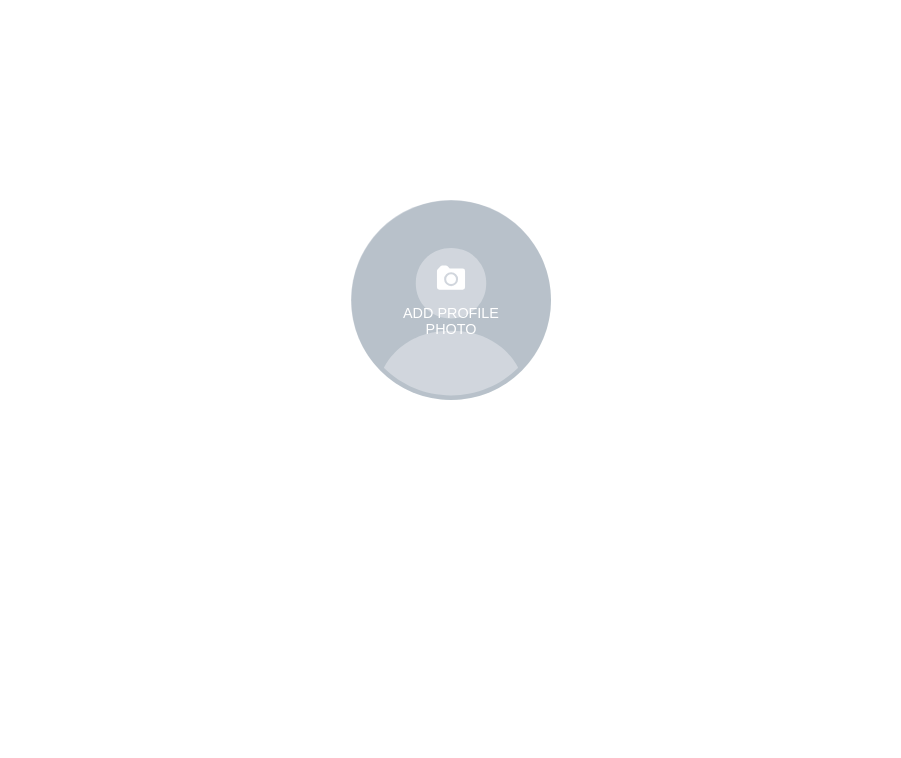
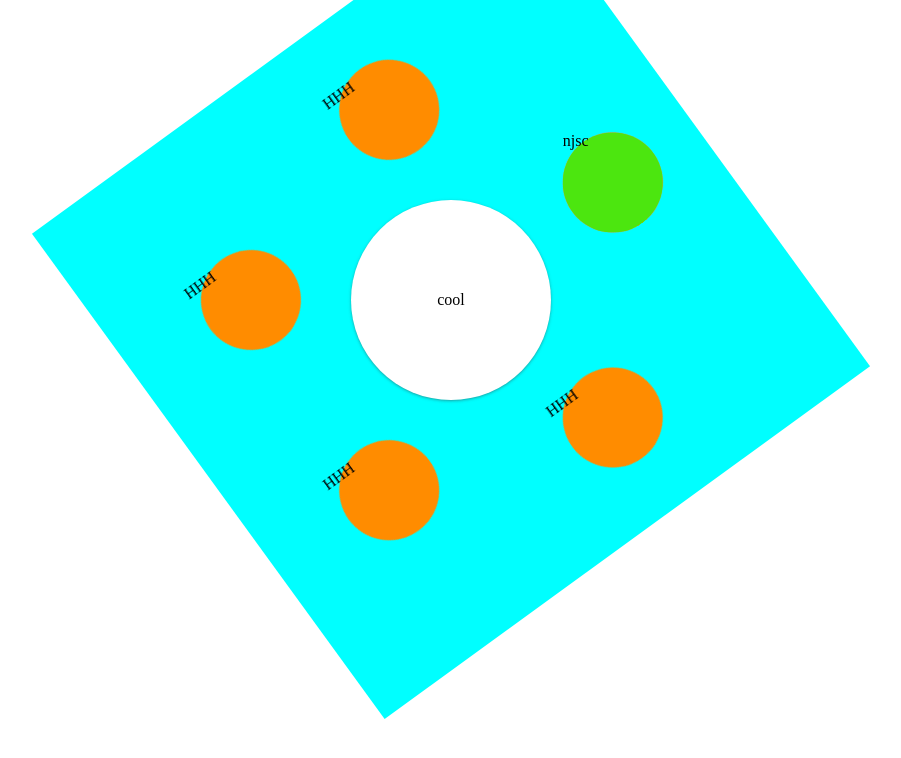
Before and after one commit to AbderrazakO/50components, a React (Create React App) app: page / in a window 1280 px wide. Shown: the top 758 px of the page, without its empty margins (189-1090 px from the left). Built offline with nearby package versions, Linux system fonts and the light colour scheme; a web font is replaced by a local one.

Commit message:
Orbit Set

```diff
--- a/src/App.js
+++ b/src/App.js
@@ -4,11 +4,12 @@ import ResHeader from './Components/ResponsiveHeader/index'
 import PopMenu from './Components/PopUpMenu/index'
 import DropMenu from './Components/DropDownMenu/index'
 import UserIcon from './Components/UserIcon/index'
+import Table from './Components/RoundedTable/Table'
 
 const App = () => {
   return (
     <div>
-      <UserIcon />
+      <Table />
     </div>
   )
 }
--- /dev/null
+++ b/src/Components/RoundedTable/Table.js
@@ -0,0 +1,40 @@
+import { useRef, useEffect } from 'react'
+
+const Table = () => {
+  const plates = useRef(null)
+  // (x + r cos(2kπ/n), y + r sin(2kπ/n))
+  useEffect(() => {
+    const platesChilds = plates.current.childNodes
+    const numbreOfPlate = platesChilds.length
+    for (let index = 0; index < numbreOfPlate; index++) {
+      const x = Math.cos((2 * index * Math.PI) / numbreOfPlate)
+      const y = Math.sin((2 * index * Math.PI) / numbreOfPlate)
+      console.log(x, y)
+      platesChilds[index].style.transform = `translate(${200 * x}px,${
+        200 * y
+      }px)`
+    }
+    // platesChilds.forEach((element) => {
+    //   console.log(element, numbreOfPlate)
+    //   // element.style.left = x + 'px'
+    //   // element.style.top = y + 'px'
+    // })
+  }, [plates])
+
+  return (
+    <div className='tableContainer'>
+      <div className='mainTable'>cool</div>
+      <div ref={plates} className='orbit'>
+        <div className='plate'>
+          <div className='mm'>njsc</div>
+        </div>
+        <div className='plate'>HHH</div>
+        <div className='plate'>HHH</div>
+        <div className='plate'>HHH</div>
+        <div className='plate'>HHH</div>
+      </div>
+    </div>
+  )
+}
+
+export default Table
--- /dev/null
+++ b/src/Components/RoundedTable/_index.scss
@@ -0,0 +1,65 @@
+@keyframes rot {
+  from {
+    transform: rotateZ(0deg);
+    // background-color: darkorchid;
+  }
+  to {
+    transform: rotateZ(360deg);
+    // background-color: darksalmon;
+  }
+}
+@keyframes rot1 {
+  from {
+    transform: rotateZ(360deg);
+    // background-color: darkorchid;
+  }
+  to {
+    transform: rotateZ(0deg);
+    // background-color: darksalmon;
+  }
+}
+.tableContainer {
+  width: 600px;
+  height: 600px;
+  display: grid;
+  place-items: center;
+  background-color: aqua;
+  position: relative;
+  animation: rot 9s linear infinite;
+  .mainTable {
+    width: 200px;
+    height: 200px;
+    border-radius: 50%;
+    background-color: #fff;
+    animation: rot1 9s linear infinite;
+    display: flex;
+    align-items: center;
+    justify-content: center;
+    box-shadow: rgba(60, 64, 67, 0.3) 0px 1px 2px 0px,
+      rgba(60, 64, 67, 0.15) 0px 1px 3px 1px;
+  }
+  .orbit {
+    position: absolute;
+    // background-color: aqua;
+    width: 600px;
+    height: 600px;
+    display: flex;
+    align-items: center;
+    justify-content: center;
+
+    .plate {
+      position: absolute;
+      width: 100px;
+      height: 100px;
+      border-radius: 50%;
+      background-color: darkorange;
+      .mm {
+        width: 100px;
+        height: 100px;
+        border-radius: 50%;
+        background-color: #4ce60f;
+        animation: rot1 9s linear infinite;
+      }
+    }
+  }
+}
--- a/src/Style/index.css
+++ b/src/Style/index.css
@@ -798,4 +798,112 @@ header #showNav:checked ~ .handleNavigator {
 .editConatiner .editWrapper .editActions .editBtn {
   cursor: pointer;
 }
+
+@-webkit-keyframes rot {
+  from {
+    -webkit-transform: rotateZ(0deg);
+            transform: rotateZ(0deg);
+  }
+  to {
+    -webkit-transform: rotateZ(360deg);
+            transform: rotateZ(360deg);
+  }
+}
+
+@keyframes rot {
+  from {
+    -webkit-transform: rotateZ(0deg);
+            transform: rotateZ(0deg);
+  }
+  to {
+    -webkit-transform: rotateZ(360deg);
+            transform: rotateZ(360deg);
+  }
+}
+
+@-webkit-keyframes rot1 {
+  from {
+    -webkit-transform: rotateZ(360deg);
+            transform: rotateZ(360deg);
+  }
+  to {
+    -webkit-transform: rotateZ(0deg);
+            transform: rotateZ(0deg);
+  }
+}
+
+@keyframes rot1 {
+  from {
+    -webkit-transform: rotateZ(360deg);
+            transform: rotateZ(360deg);
+  }
+  to {
+    -webkit-transform: rotateZ(0deg);
+            transform: rotateZ(0deg);
+  }
+}
+
+.tableContainer {
+  width: 600px;
+  height: 600px;
+  display: -ms-grid;
+  display: grid;
+  place-items: center;
+  background-color: aqua;
+  position: relative;
+  -webkit-animation: rot 9s linear infinite;
+          animation: rot 9s linear infinite;
+}
+
+.tableContainer .mainTable {
+  width: 200px;
+  height: 200px;
+  border-radius: 50%;
+  background-color: #fff;
+  -webkit-animation: rot1 9s linear infinite;
+          animation: rot1 9s linear infinite;
+  display: -webkit-box;
+  display: -ms-flexbox;
+  display: flex;
+  -webkit-box-align: center;
+      -ms-flex-align: center;
+          align-items: center;
+  -webkit-box-pack: center;
+      -ms-flex-pack: center;
+          justify-content: center;
+  -webkit-box-shadow: rgba(60, 64, 67, 0.3) 0px 1px 2px 0px, rgba(60, 64, 67, 0.15) 0px 1px 3px 1px;
+          box-shadow: rgba(60, 64, 67, 0.3) 0px 1px 2px 0px, rgba(60, 64, 67, 0.15) 0px 1px 3px 1px;
+}
+
+.tableContainer .orbit {
+  position: absolute;
+  width: 600px;
+  height: 600px;
+  display: -webkit-box;
+  display: -ms-flexbox;
+  display: flex;
+  -webkit-box-align: center;
+      -ms-flex-align: center;
+          align-items: center;
+  -webkit-box-pack: center;
+      -ms-flex-pack: center;
+          justify-content: center;
+}
+
+.tableContainer .orbit .plate {
+  position: absolute;
+  width: 100px;
+  height: 100px;
+  border-radius: 50%;
+  background-color: darkorange;
+}
+
+.tableContainer .orbit .plate .mm {
+  width: 100px;
+  height: 100px;
+  border-radius: 50%;
+  background-color: #4ce60f;
+  -webkit-animation: rot1 9s linear infinite;
+          animation: rot1 9s linear infinite;
+}
 /*# sourceMappingURL=index.css.map */
--- a/src/Style/index.scss
+++ b/src/Style/index.scss
@@ -5,3 +5,4 @@
 @import '../Components/ResponsiveHeader/index';
 @import '../Components/SliderBar/index';
 @import '../Components/UserIcon/index';
+@import '../Components/RoundedTable/index';
```
Also changed, not shown: 1 other file (tests, documents, lock files or other folders).
